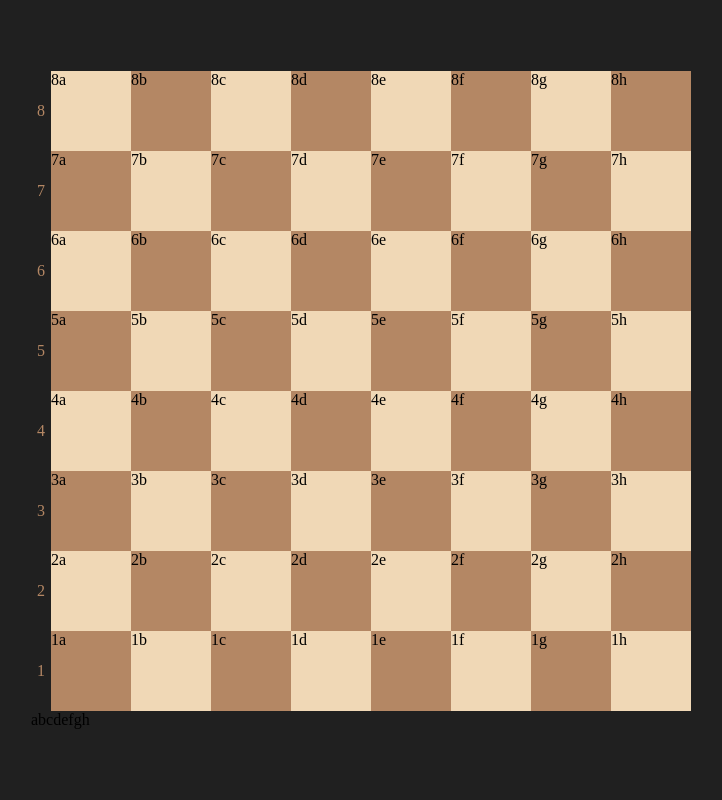
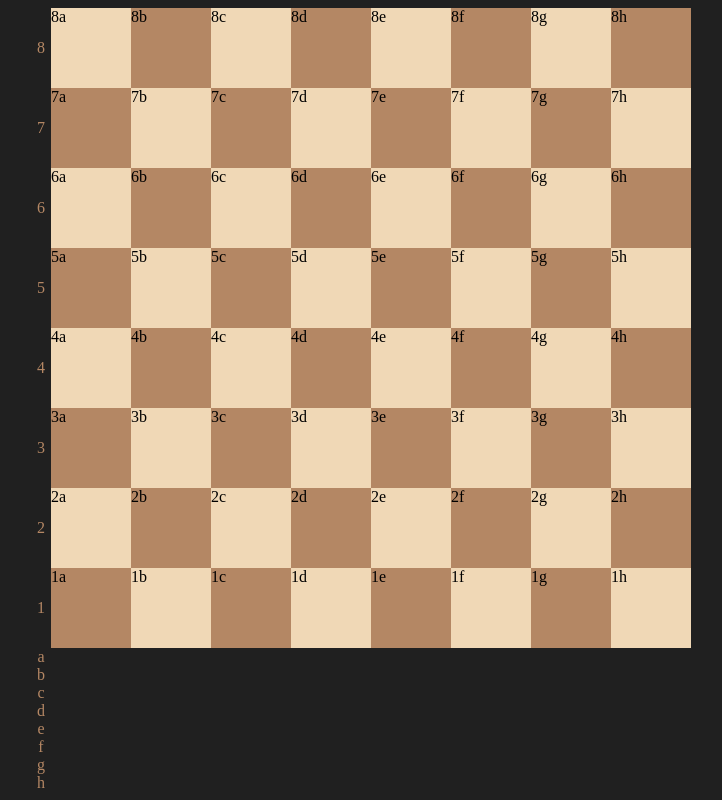
Before and after one commit to EJQuezada/chess, a React (Create React App) app: page / in a window 1280 px wide. Shown: the whole page, without its empty margins (279-1001 px from the left). Built offline with nearby package versions, Linux system fonts and the light colour scheme.

Commit message:
update Files.css

```diff
--- a/src/components/Board/bits/Files.css
+++ b/src/components/Board/bits/Files.css
@@ -0,0 +1,7 @@
+.files {
+    display: flex;
+    flex-direction: column;
+    align-items: center;
+    justify-content: space-around;
+    color: var(--dark-tile);
+}
```
